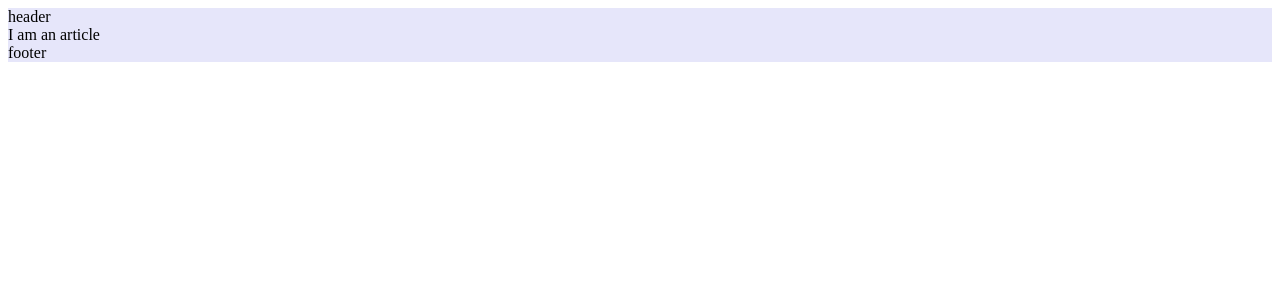
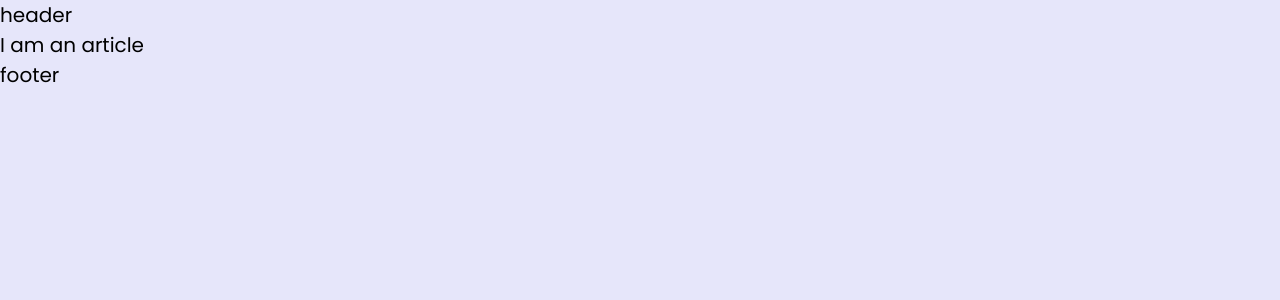
Before and after one commit to josh-b-howson/joshhowson.com, a Next.js app: page /article/1 in a window 1280 px wide. Shown: the top 300 px of the page. Built offline with nearby package versions, Linux system fonts and the light colour scheme.

Commit message:
add global font

```diff
--- a/components/Layout/Layout.module.scss
+++ b/components/Layout/Layout.module.scss
@@ -1,3 +1,4 @@
 .layout {
-  background: lavender
+  background: lavender;
+  min-height: 100vh;
 }
--- /dev/null
+++ b/pages/_document.js
@@ -0,0 +1,17 @@
+import { Html, Head, Main, NextScript } from 'next/document'
+
+export default function Document() {
+  return (
+    <Html>
+      <Head>
+        <link rel="preconnect" href="https://fonts.googleapis.com" />
+        <link rel="preconnect" href="https://fonts.gstatic.com" crossOrigin="" />
+        <link href="https://fonts.googleapis.com/css2?family=Poppins&display=swap" rel="stylesheet" />
+      </Head>
+      <body>
+        <Main />
+        <NextScript />
+      </body>
+    </Html>
+  )
+}
--- a/styles/globals.css
+++ b/styles/globals.css
@@ -3,3 +3,13 @@
 *::after {
   box-sizing: border-box;
 }
+
+:root {
+  font-size: 62.5%;
+}
+
+body {
+  font-size: 2rem;
+  margin: 0;
+  font-family: Poppins, sans-serif;
+}
```
